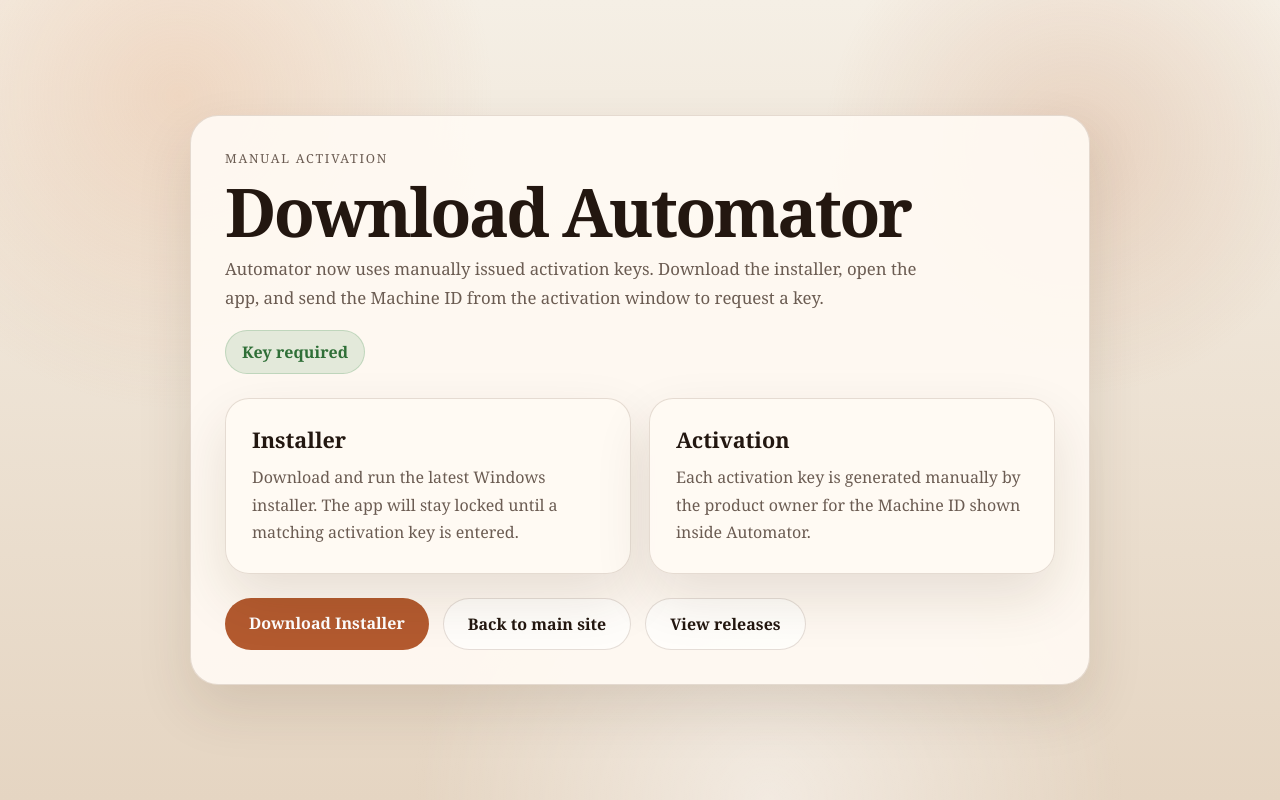
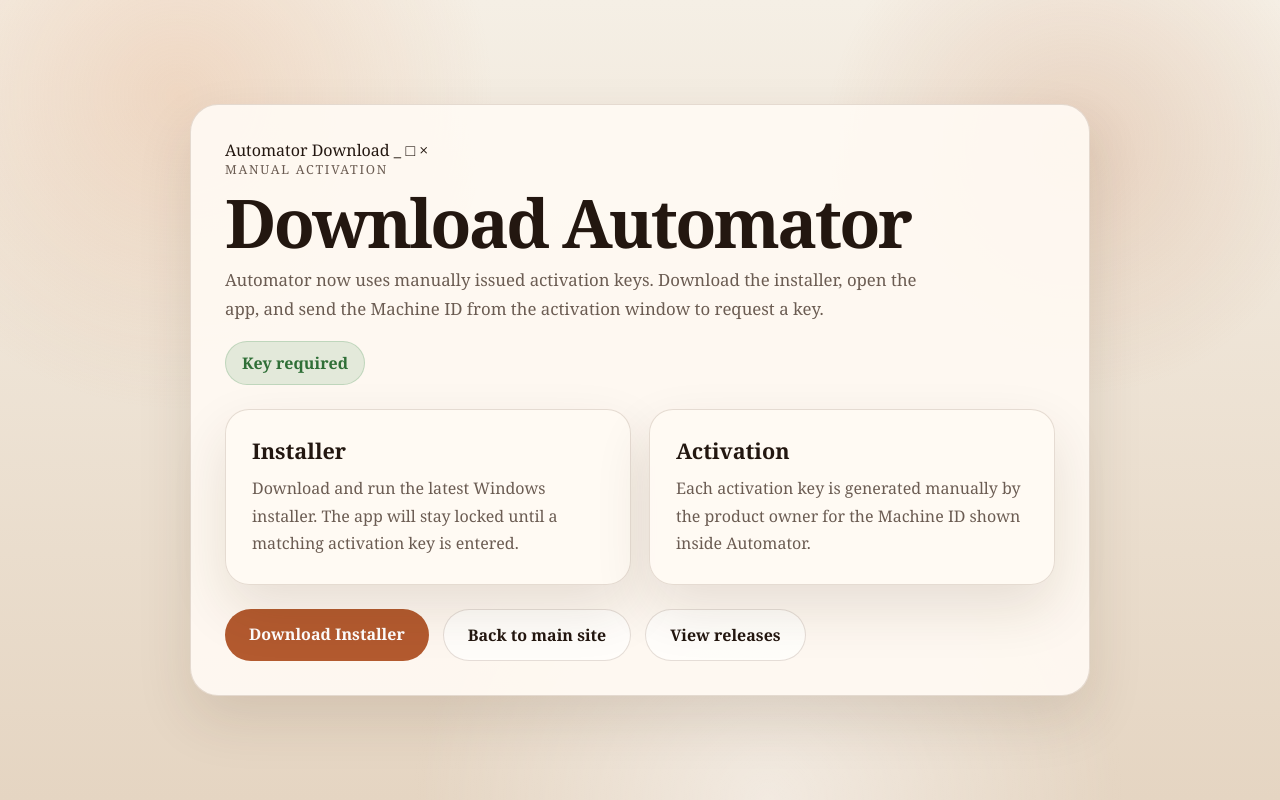
Before and after one commit to Pbot22/Automator, a plain HTML site: page success.html in a window 1280 px wide. Drawn offline with Linux system fonts and the light colour scheme.

Commit message:
Match success page to Automator UI style

```diff
--- a/success.html
+++ b/success.html
@@ -15,6 +15,15 @@
 
   <main class="success-shell">
     <section class="success-card">
+      <div class="window-titlebar">
+        <span class="window-title"><span class="window-icon"></span>Automator Download</span>
+        <span class="window-controls">
+          <span class="window-control">_</span>
+          <span class="window-control">□</span>
+          <span class="window-control">×</span>
+        </span>
+      </div>
+      <div class="window-body">
         <p class="eyebrow">Manual Activation</p>
         <h1 class="success-title">Download Automator</h1>
         <p class="success-lead">
@@ -42,13 +51,14 @@
         <div class="checkout-actions success-actions">
           <a
             class="button primary"
-          href="https://github.com/Pbot22/Automator/releases/download/v0.1.7/Automator-Setup-v0.1.7.exe"
+            href="https://github.com/Pbot22/Automator/releases/download/v0.1.8/Automator-Setup-v0.1.8.exe"
           >
             Download Installer
           </a>
           <a class="button secondary" href="index.html">Back to main site</a>
           <a class="button secondary" href="https://github.com/Pbot22/Automator/releases/latest">View releases</a>
         </div>
+      </div>
     </section>
   </main>
 </body>
```
Lines whose indentation alone changed are shown as unchanged.
